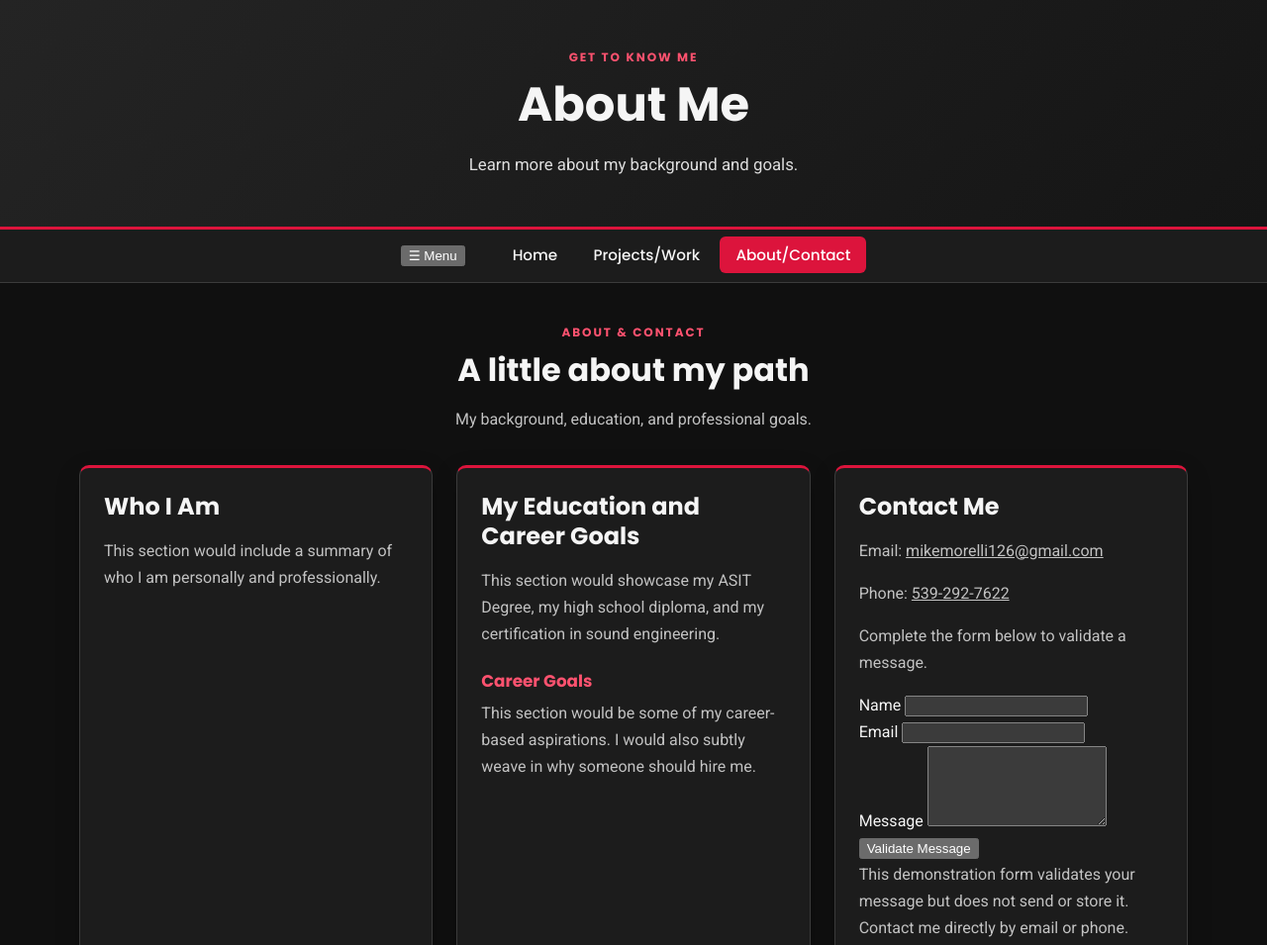
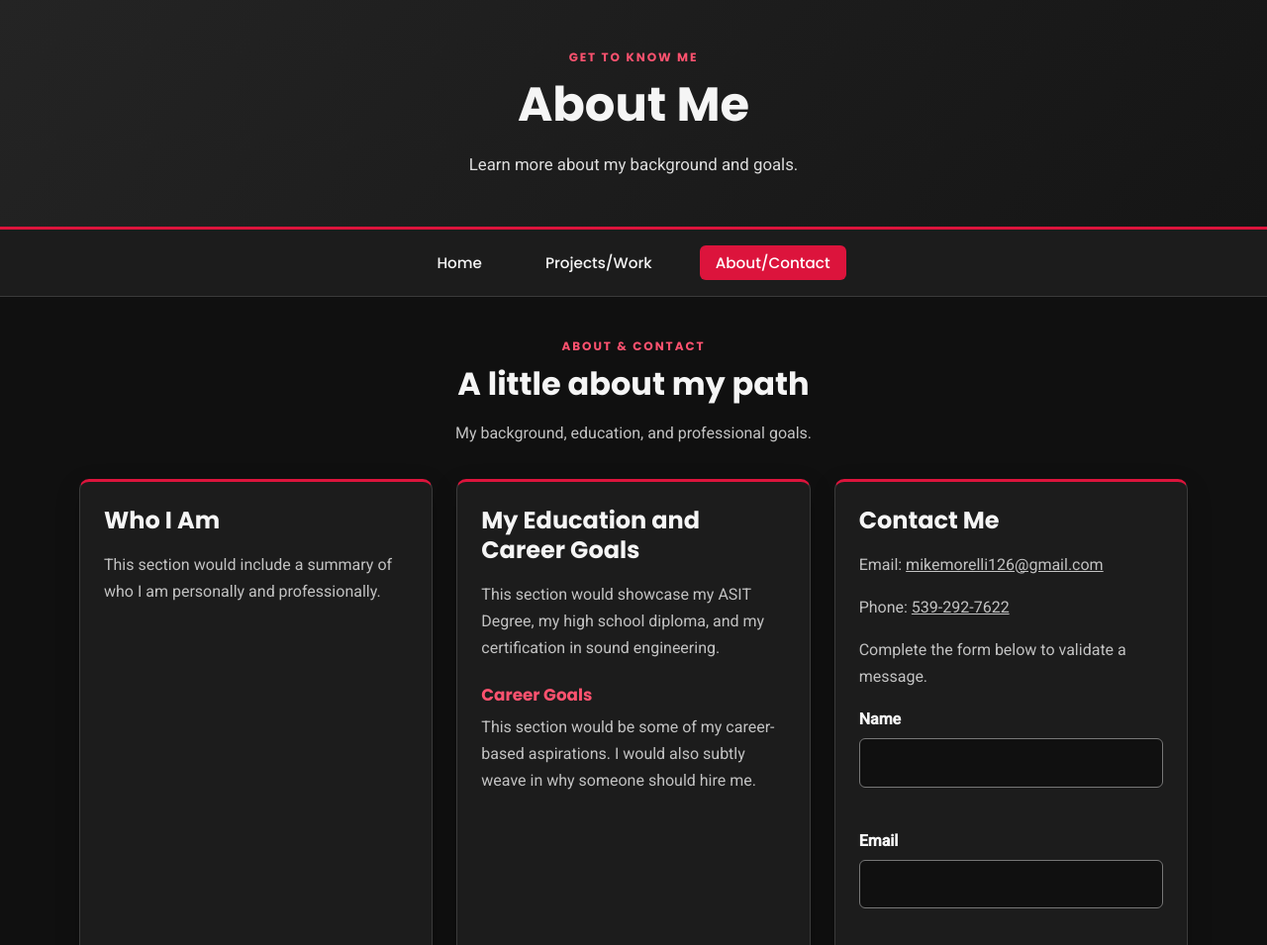
Before and after one commit to mikemorelli126/Morelli_ITWEBSITE_2026_With_CSS, a plain HTML site: page about.html in a window 1280 px wide. Shown: the top 955 px of the page at 99% size. Drawn offline with Linux system fonts and the light colour scheme; a script that the page names is missing.

Commit message:
Style accessible navigation and contact interactions

```diff
--- a/styles.css
+++ b/styles.css
@@ -293,3 +293,78 @@ a {
         animation-iteration-count: 1 !important;
     }
 }
+
+
+/* Milestone 3: accessible navigation, form controls, and API profile card */
+.nav-toggle {
+    display: none;
+    border: 1px solid var(--color-border);
+    border-radius: 6px;
+    padding: 10px 16px;
+    background: var(--color-surface-raised);
+    color: var(--color-text);
+    font: 600 1rem "Poppins", sans-serif;
+    cursor: pointer;
+}
+.nav-links {
+    display: flex;
+    flex-wrap: wrap;
+    justify-content: center;
+    align-items: center;
+    gap: var(--space-2) var(--space-4);
+}
+.nav-links a {
+    padding: var(--space-1) var(--space-2);
+    border-radius: 6px;
+    color: var(--color-text);
+    font-size: 0.95rem;
+    font-weight: 500;
+    text-decoration: none;
+    transition: background-color 160ms ease, color 160ms ease;
+}
+.nav-links a:hover,
+.nav-links a:focus-visible,
+.nav-links a[aria-current="page"] {
+    background: var(--color-accent);
+    color: #ffffff;
+}
+.form-field { margin: 0 0 16px; }
+.form-field label { display: block; margin-bottom: 6px; color: var(--color-text); font-weight: 600; }
+.form-field input,
+.form-field textarea {
+    display: block;
+    width: 100%;
+    min-height: 44px;
+    padding: 10px 12px;
+    border: 1px solid #777;
+    border-radius: 6px;
+    background: #101010;
+    color: #ffffff;
+    font: inherit;
+}
+.form-field textarea { resize: vertical; }
+.form-field [aria-invalid="true"] { border: 2px solid #ff7188; }
+.field-error { min-height: 1.4em; margin: 4px 0 0; color: #ff8da0; font-size: 0.9rem; }
+.form-submit {
+    min-height: 44px;
+    padding: 10px 18px;
+    border: 0;
+    border-radius: 6px;
+    background: var(--color-accent);
+    color: #fff;
+    font: 600 1rem "Poppins", sans-serif;
+    cursor: pointer;
+}
+.form-submit:hover { background: #b81031; }
+.form-status { margin: 12px 0 0; color: #fff; }
+.form-note { margin-top: 12px; font-size: 0.85rem; }
+#github-details a { color: #ff7188; font-weight: 600; }
+#github-details p { margin-bottom: 10px; }
+
+@media screen and (max-width: 600px) {
+    .site-nav { align-items: stretch; }
+    .nav-toggle { display: inline-flex; align-self: center; align-items: center; gap: 8px; }
+    .nav-links { display: none; flex-direction: column; width: 100%; gap: 6px; }
+    .nav-links.is-open { display: flex; }
+    .nav-links a { width: 100%; text-align: center; }
+}
```
